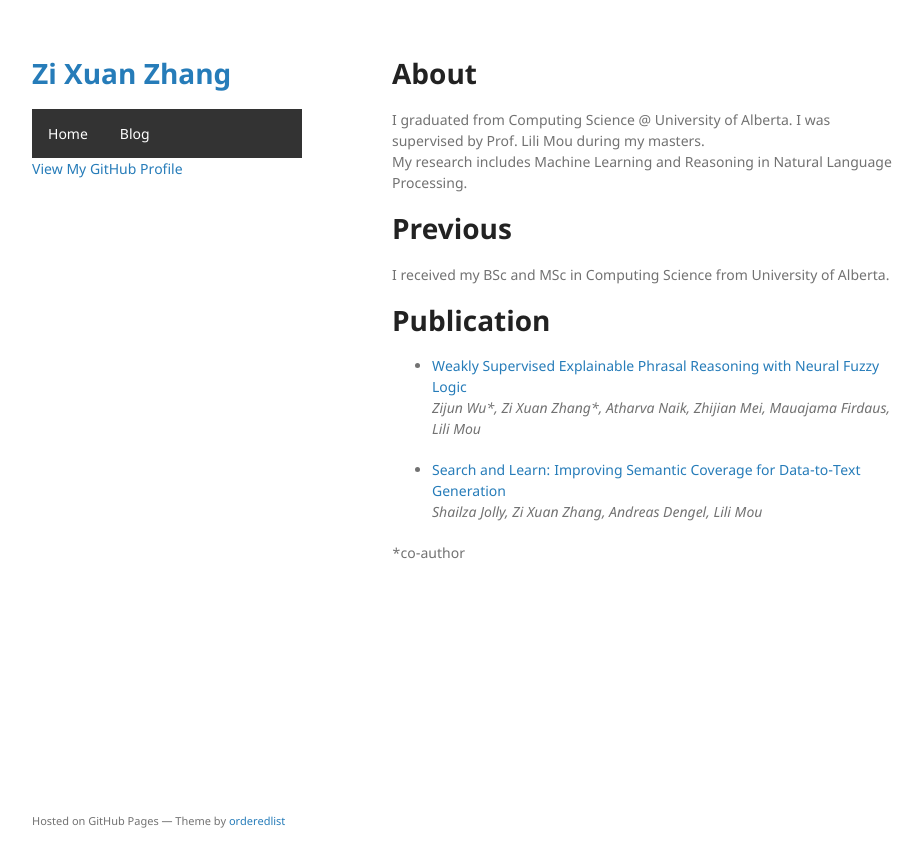
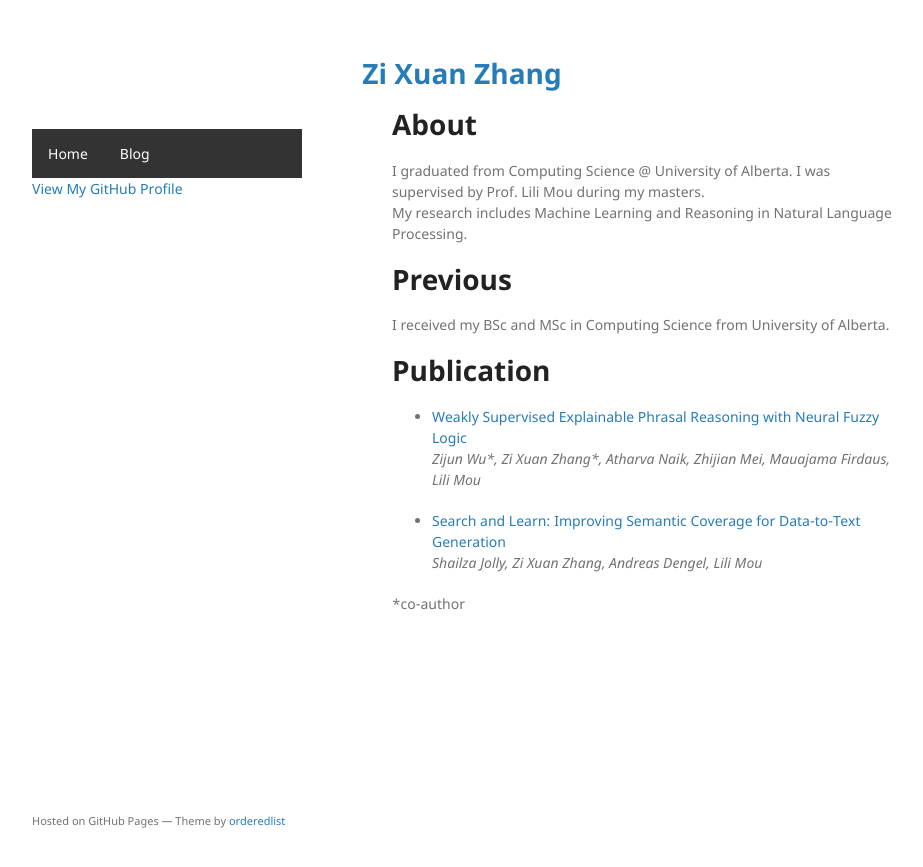
Before and after one commit to ZSkyX/ZSkyX.github.io, a Jekyll site: the page built from index.md, in a window 1280 px wide. Shown: the top 867 px of the page, without its empty margins (178-1101 px from the left). Built offline with Jekyll 4.4.1, drawn with Linux system fonts in a browser that asks for light colours; our own code applies the rules of GitHub Pages for plain Markdown files; the repository's description, which GitHub fills in, is left out.

Commit message:
move nav bar

```diff
--- a/_layouts/default.html
+++ b/_layouts/default.html
@@ -5,7 +5,7 @@
     <meta http-equiv="X-UA-Compatible" content="IE=edge">
     <meta name="viewport" content="width=device-width, initial-scale=1">
 
-{% seo %}
+    {% seo %}
     <link rel="stylesheet" href="{{ "/assets/css/style.css?v=" | append: site.github.build_revision | relative_url }}">
     <!--[if lt IE 9]>
     <script src="https://cdnjs.cloudflare.com/ajax/libs/html5shiv/3.7.3/html5shiv.min.js"></script>
@@ -14,9 +14,11 @@
   </head>
   <body>
     <div class="wrapper">
+
+      <!-- Move the title to the top of the page -->
+      <h1 style="text-align:center;"><a href="{{ "/" | absolute_url }}">{{ site.title | default: site.github.repository_name }}</a></h1>
+
       <header>
-        <h1><a href="{{ "/" | absolute_url }}">{{ site.title | default: site.github.repository_name }}</a></h1>
-
         {% if site.logo %}
           <img src="{{site.logo | relative_url}}" alt="Logo" />
         {% endif %}
```
